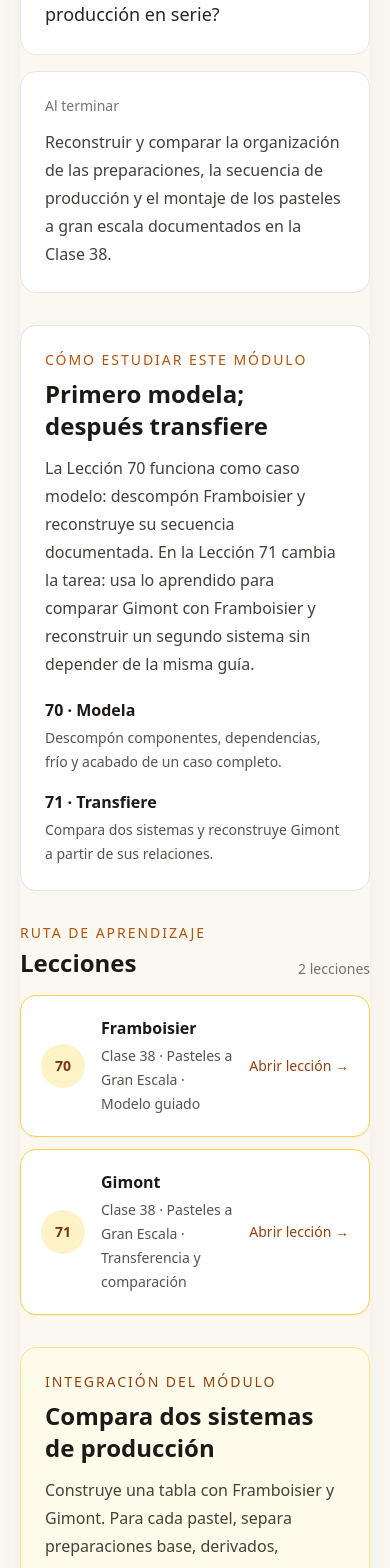
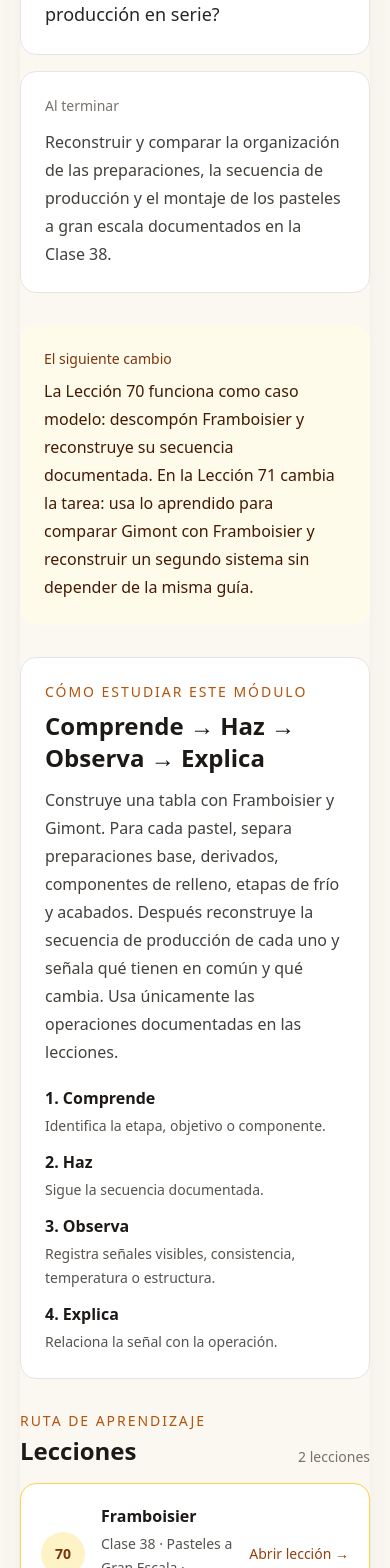
Before and after one commit to Drworm82/CursoPanadero, a Next.js app: page /modulo-9 in a window 390 px wide. Shown: the part 432-2000 px from the top of the page. Built offline with nearby package versions, Linux system fonts and the light colour scheme; no server answers.

Commit message:
i18n: translate module 9

```diff
--- a/pages/modulo-9.js
+++ b/pages/modulo-9.js
@@ -1,90 +1,32 @@
+import { useRouter } from 'next/router';
 import CourseShell from '../components/course/CourseShell';
 
-const moduleInfo = {
-  sort_order: 9,
-  title: 'Pasteles a gran escala',
-  guiding_question: '¿Cómo se organizan pasteles a gran escala mediante sistemas de producción en serie?',
-  expected_result: 'Reconstruir y comparar la organización de las preparaciones, la secuencia de producción y el montaje de los pasteles a gran escala documentados en la Clase 38.',
-};
+const moduleInfo = {"title":["Pasteles a gran escala","Large-Scale Cakes"],"q":["¿Cómo se organizan pasteles a gran escala mediante sistemas de producción en serie?","How are large-scale cakes organized through serial production systems?"],"result":["Reconstruir y comparar la organización de las preparaciones, la secuencia de producción y el montaje de los pasteles a gran escala documentados en la Clase 38.","Reconstruct and compare preparation organization, production sequence, and assembly for the large-scale cakes documented in Class 38."],"lessons":[["70","Framboisier","Clase 38 · Pasteles a Gran Escala · Modelo guiado","Class 38 · Large-Scale Cakes · Guided model","/leccion-framboisier"],["71","Gimont","Clase 38 · Pasteles a Gran Escala · Transferencia y comparación","Class 38 · Large-Scale Cakes · Transfer and comparison","/leccion-gimont"]]};
 
-const lessons = [
-  ['70', 'Framboisier', 'Clase 38 · Pasteles a Gran Escala · Modelo guiado', '/leccion-framboisier', true],
-  ['71', 'Gimont', 'Clase 38 · Pasteles a Gran Escala · Transferencia y comparación', '/leccion-gimont', true],
-];
+export default function Module9Page() {
+  const { locale = 'es' } = useRouter();
+  const en = locale === 'en';
+  const t = {
+    title: moduleInfo.title[en ? 1 : 0],
+    question: moduleInfo.q[en ? 1 : 0],
+    result: moduleInfo.result[en ? 1 : 0],
+    next: ["La Lección 70 funciona como caso modelo: descompón Framboisier y reconstruye su secuencia documentada. En la Lección 71 cambia la tarea: usa lo aprendido para comparar Gimont con Framboisier y reconstruir un segundo sistema sin depender de la misma guía.","Lesson 70 works as the model case: break down Framboisier and reconstruct its documented sequence. In Lesson 71 the task changes: use what you learned to compare Gimont with Framboisier and reconstruct a second system without relying on the same guide."][en ? 1 : 0],
+    study: ["Construye una tabla con Framboisier y Gimont. Para cada pastel, separa preparaciones base, derivados, componentes de relleno, etapas de frío y acabados. Después reconstruye la secuencia de producción de cada uno y señala qué tienen en común y qué cambia. Usa únicamente las operaciones documentadas en las lecciones.","Build a table with Framboisier and Gimont. For each cake, separate base preparations, derivatives, filling components, chilling stages, and finishes. Then reconstruct each production sequence and identify what they have in common and what changes. Use only the operations documented in the lessons."][en ? 1 : 0],
+    integration: [][en ? 1 : 0],
+  };
+  const lessons = moduleInfo.lessons.map(([number, title, es, english, href]) => [number, en ? english : title, en ? english : es, href]);
 
-export default function ModuleNinePage() {
   return (
-    <CourseShell eyebrow="Módulo 9" title={moduleInfo.title} backHref="/ruta" backLabel="Volver a la ruta">
+    <CourseShell eyebrow={en ? 'Module 9' : 'Módulo 9'} title={t.title} backHref={en ? '/en/ruta' : '/ruta'} backLabel={en ? 'Back to course' : 'Volver a la ruta'}>
       <div className="space-y-8">
         <div className="grid gap-4 md:grid-cols-2">
-          <section className="rounded-2xl border border-stone-200 bg-white p-6 sm:p-8">
-            <p className="text-sm font-medium text-stone-500">Pregunta guía</p>
-            <p className="mt-3 text-lg leading-8 text-stone-800">{moduleInfo.guiding_question}</p>
-          </section>
-          <section className="rounded-2xl border border-stone-200 bg-white p-6 sm:p-8">
-            <p className="text-sm font-medium text-stone-500">Al terminar</p>
-            <p className="mt-3 leading-7 text-stone-700">{moduleInfo.expected_result}</p>
-          </section>
+          <section className="rounded-2xl border border-stone-200 bg-white p-6"><p className="text-sm font-medium text-stone-500">{en ? 'Guiding question' : 'Pregunta guía'}</p><p className="mt-3 text-lg leading-8 text-stone-800">{t.question}</p></section>
+          <section className="rounded-2xl border border-stone-200 bg-white p-6"><p className="text-sm font-medium text-stone-500">{en ? 'By the end' : 'Al terminar'}</p><p className="mt-3 leading-7 text-stone-700">{t.result}</p></section>
         </div>
-
-        <section className="rounded-2xl border border-stone-200 bg-white p-6 sm:p-8">
-          <p className="text-sm font-medium uppercase tracking-[0.14em] text-amber-700">Cómo estudiar este módulo</p>
-          <h2 className="mt-2 text-2xl font-semibold text-stone-900">Primero modela; después transfiere</h2>
-          <p className="mt-3 max-w-3xl leading-7 text-stone-700">La Lección 70 funciona como caso modelo: descompón Framboisier y reconstruye su secuencia documentada. En la Lección 71 cambia la tarea: usa lo aprendido para comparar Gimont con Framboisier y reconstruir un segundo sistema sin depender de la misma guía.</p>
-          <div className="mt-5 grid gap-4 md:grid-cols-2">
-            <div><p className="font-semibold text-stone-900">70 · Modela</p><p className="mt-1 text-sm leading-6 text-stone-600">Descompón componentes, dependencias, frío y acabado de un caso completo.</p></div>
-            <div><p className="font-semibold text-stone-900">71 · Transfiere</p><p className="mt-1 text-sm leading-6 text-stone-600">Compara dos sistemas y reconstruye Gimont a partir de sus relaciones.</p></div>
-          </div>
-        </section>
-
-        <section>
-          <div className="mb-4 flex items-end justify-between gap-4">
-            <div>
-              <p className="text-sm font-medium uppercase tracking-[0.14em] text-amber-700">Ruta de aprendizaje</p>
-              <h2 className="mt-1 text-2xl font-semibold text-stone-900">Lecciones</h2>
-            </div>
-            <span className="text-sm text-stone-500">2 lecciones</span>
-          </div>
-          <div className="grid gap-3">
-            {lessons.map(([number, title, description, href, active]) => active ? (
-              <a key={number} href={href} className="flex items-center gap-4 rounded-2xl border border-amber-300 bg-white p-5 shadow-sm transition hover:border-amber-500 hover:shadow-md">
-                <span className="flex h-11 w-11 shrink-0 items-center justify-center rounded-full bg-amber-100 text-sm font-semibold text-amber-900">{number}</span>
-                <span className="min-w-0 flex-1">
-                  <span className="block font-semibold text-stone-900">{title}</span>
-                  <span className="mt-1 block text-sm leading-6 text-stone-600">{description}</span>
-                </span>
-                <span className="shrink-0 text-sm font-medium text-amber-800">Abrir lección →</span>
-              </a>
-            ) : (
-              <div key={number} className="flex items-center gap-4 rounded-2xl border border-stone-200 bg-stone-100 p-5">
-                <span className="flex h-11 w-11 shrink-0 items-center justify-center rounded-full bg-stone-200 text-sm font-semibold text-stone-500">{number}</span>
-                <span className="min-w-0 flex-1">
-                  <span className="block font-semibold text-stone-700">{title}</span>
-                  <span className="mt-1 block text-sm leading-6 text-stone-500">{description}</span>
-                </span>
-                <span className="shrink-0 text-sm text-stone-500">Próximamente</span>
-              </div>
-            ))}
-          </div>
-        </section>
-
-        <section className="rounded-2xl border border-amber-200 bg-amber-50 p-6 sm:p-8">
-          <p className="text-sm font-medium uppercase tracking-[0.14em] text-amber-800">Integración del módulo</p>
-          <h2 className="mt-2 text-2xl font-semibold text-stone-900">Compara dos sistemas de producción</h2>
-          <p className="mt-3 max-w-3xl leading-7 text-stone-700">Construye una tabla con Framboisier y Gimont. Para cada pastel, separa preparaciones base, derivados, componentes de relleno, etapas de frío y acabados. Después reconstruye la secuencia de producción de cada uno y señala qué tienen en común y qué cambia. Usa únicamente las operaciones documentadas en las lecciones.</p>
-        </section>
-
-        <section className="rounded-2xl border border-amber-300 bg-amber-50 p-6 sm:p-8">
-          <p className="text-sm font-medium uppercase tracking-[0.14em] text-amber-800">Cierre del curso</p>
-          <h2 className="mt-2 text-2xl font-semibold text-amber-950">Recupera, descompón, reconstruye y transfiere</h2>
-          <p className="mt-3 max-w-3xl leading-7 text-amber-950">Sin volver a estudiar las recetas completas, elige una preparación de cualquier módulo anterior y otra de este módulo. Para cada una identifica la estructura o componente principal, reconstruye las operaciones documentadas y señala una condición observable que indique el avance. Después compáralas: qué técnica recuperan, qué cambia y qué información deja la fuente sin especificar. El objetivo es demostrar que puedes leer una preparación nueva como un sistema de operaciones, no repetir una fórmula de memoria.</p>
-          <ol className="mt-5 list-decimal space-y-2 pl-6 leading-7 text-amber-950">
-            <li>Recupera una técnica de un módulo anterior sin consultar la receta.</li>
-            <li>Descompón una preparación compleja en componentes y operaciones.</li>
-            <li>Reconstruye el orden documentado y separa lo explícito de lo que la fuente no especifica.</li>
-            <li>Compara dos preparaciones y explica qué cambia entre ellas.</li>
-          </ol>
-        </section>
+        <section className="rounded-2xl bg-amber-50 p-6"><p className="text-sm font-medium text-amber-900">{en ? 'The next change' : 'El siguiente cambio'}</p><p className="mt-2 max-w-3xl leading-7 text-amber-950">{t.next}</p></section>
+        <section className="rounded-2xl border border-stone-200 bg-white p-6 sm:p-8"><p className="text-sm font-medium uppercase tracking-[0.14em] text-amber-700">{en ? 'How to study this module' : 'Cómo estudiar este módulo'}</p><h2 className="mt-2 text-2xl font-semibold text-stone-900">{en ? 'Understand → Do → Observe → Explain' : 'Comprende → Haz → Observa → Explica'}</h2><p className="mt-3 max-w-3xl leading-7 text-stone-700">{t.study}</p><div className="mt-5 grid gap-3 md:grid-cols-4">{(en ? [['1. Understand','Identify the stage, objective, or component.'],['2. Do','Follow the documented sequence.'],['3. Observe','Record visible signals, consistency, temperature, or structure.'],['4. Explain','Relate the signal to the operation.']] : [['1. Comprende','Identifica la etapa, objetivo o componente.'],['2. Haz','Sigue la secuencia documentada.'],['3. Observa','Registra señales visibles, consistencia, temperatura o estructura.'],['4. Explica','Relaciona la señal con la operación.']]).map(([a,b]) => <div key={a}><p className="font-semibold text-stone-900">{a}</p><p className="mt-1 text-sm leading-6 text-stone-600">{b}</p></div>)}</div></section>
+        <section><div className="mb-4 flex items-end justify-between gap-4"><div><p className="text-sm font-medium uppercase tracking-[0.14em] text-amber-700">{en ? 'Learning path' : 'Ruta de aprendizaje'}</p><h2 className="mt-1 text-2xl font-semibold text-stone-900">{en ? 'Lessons' : 'Lecciones'}</h2></div><span className="text-sm text-stone-500">{lessons.length} {en ? 'lessons' : 'lecciones'}</span></div><div className="grid gap-3">{lessons.map(([number,title,description,href]) => <a key={number} href={(en ? '/en' : '') + href} className="flex items-center gap-4 rounded-2xl border border-amber-300 bg-white p-5 shadow-sm transition hover:border-amber-500 hover:shadow-md"><span className="flex h-11 w-11 shrink-0 items-center justify-center rounded-full bg-amber-100 text-sm font-semibold text-amber-900">{number}</span><span className="min-w-0 flex-1"><span className="block font-semibold text-stone-900">{title}</span><span className="mt-1 block text-sm leading-6 text-stone-600">{description}</span></span><span className="shrink-0 text-sm font-medium text-amber-800">{en ? 'Open lesson →' : 'Abrir lección →'}</span></a>)}</div></section>
+        <section className="rounded-2xl border border-amber-200 bg-amber-50 p-6 sm:p-8"><p className="text-sm font-medium text-amber-900">{en ? 'Module integration' : 'Integración del módulo'}</p><h2 className="mt-2 text-2xl font-semibold text-amber-950">{en ? 'Classify → reconstruct → explain' : 'Clasifica → reconstruye → explica'}</h2><p className="mt-3 max-w-3xl leading-7 text-amber-950">{t.integration}</p></section>
       </div>
     </CourseShell>
   );
```
